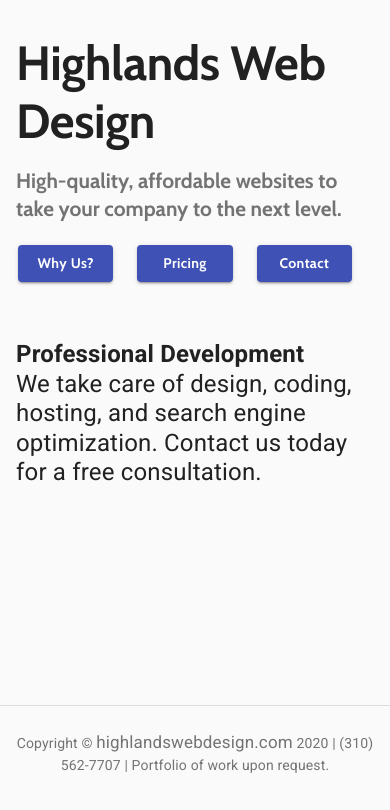
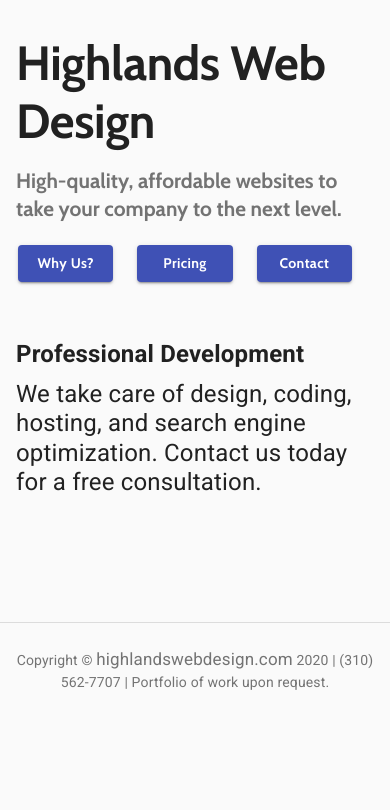
Before and after one commit to HBDUDE/highlands-web-design, a React (Create React App) app: page / in a window 390 px wide. Shown: the top 810 px of the page. Built offline with nearby package versions, Linux system fonts and the light colour scheme.

Commit message:
Cleaned up mobile styling

```diff
--- a/src/components/NewHome.jsx
+++ b/src/components/NewHome.jsx
@@ -383,11 +383,11 @@ export default function NewHome() {
               variant="h4"
               // align="center"
               className="panel-text"
-              style={{
-                fontSize: "1.5rem"
-              }}
+              // style={{
+              //   fontSize: "1.5rem"
+              // }}
             >
-              <span style={{ fontWeight: "bold", marginBottom: "10px" }}>
+              <span className="panel-text-title" style={{ fontWeight: "bold", display: "inline-block", marginBottom: "10px" }}>
                 Professional Development
               </span><br/>
               We take care of design, coding, hosting, and search engine
--- a/src/styles/new-home.scss
+++ b/src/styles/new-home.scss
@@ -103,6 +103,7 @@
 
   .panel-text {
     text-align: center;
+    font-size: 1.5rem;
   }
 
   .side-section {
@@ -119,17 +120,23 @@
 
 @media screen and (max-width: 870px) {
   .new-home-grid1 {
-    justify-content: left;
     grid-template-columns: 1fr;
-    grid-template-rows: .7fr 1fr;
+    grid-template-rows: 1fr .35fr;
     width: 100%;
   }
 }
 
 @media screen and (max-width: 700px) {
   .new-home-grid1 {
+    justify-content: left;
+
+    .side-section {
+      display: none;
+    }
+
     .panel-text {
       text-align: left;
+      // font-size: 2rem;
     }
 
     .panel-icon {
```
